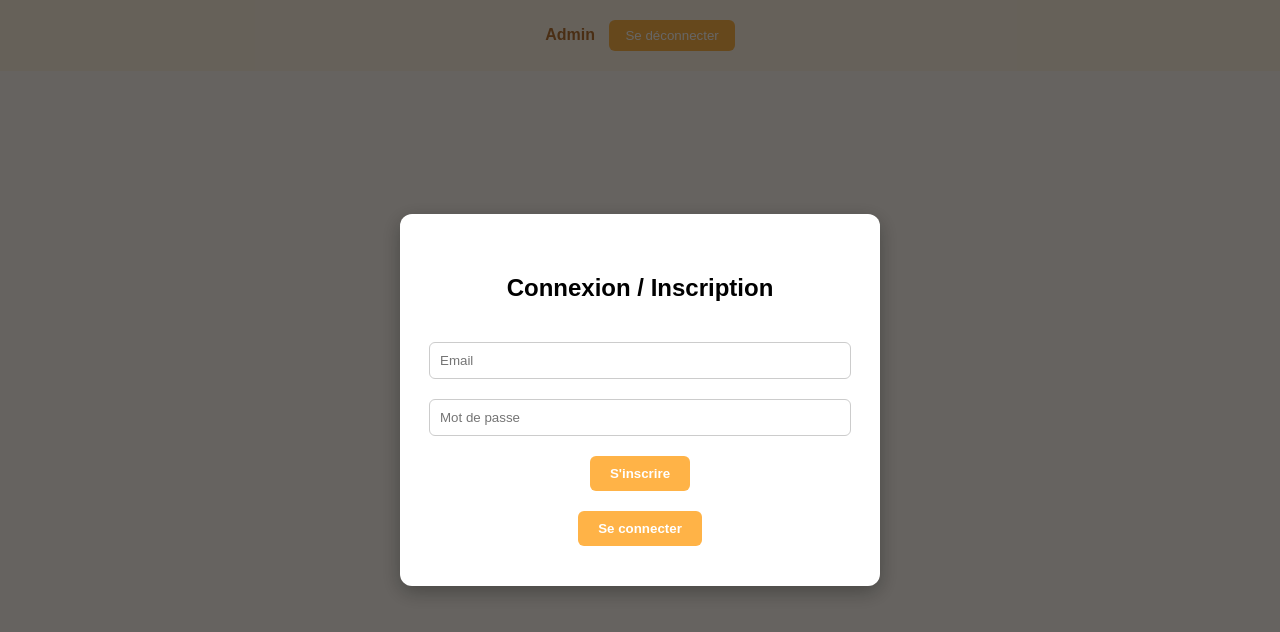
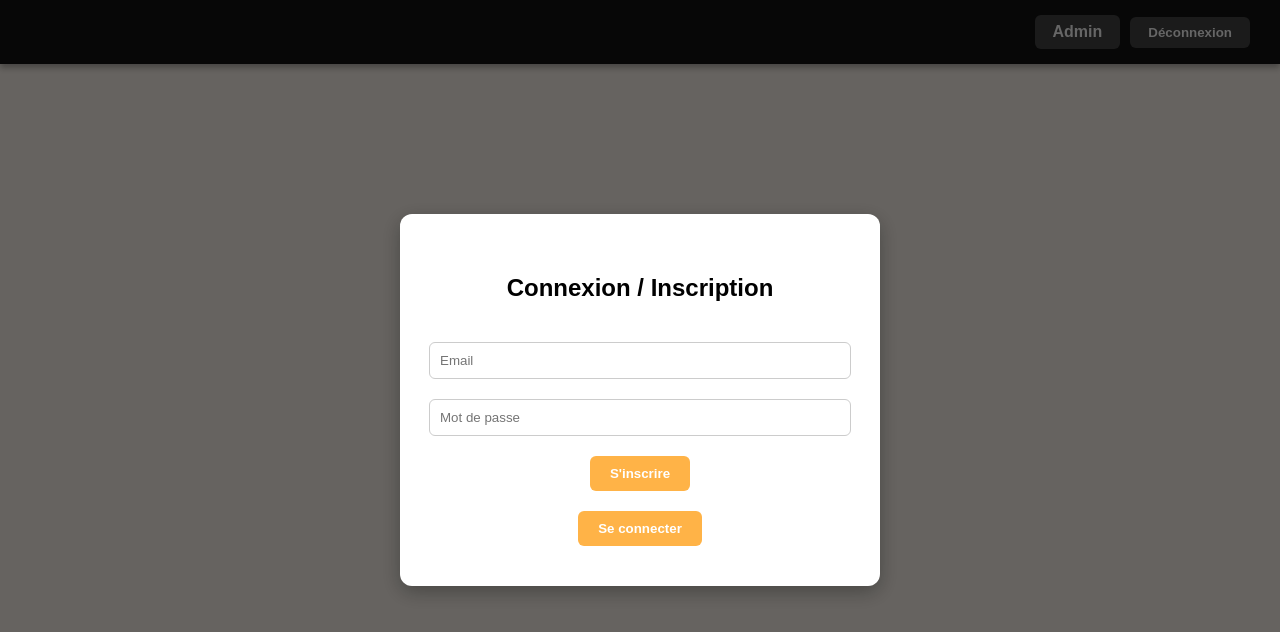
Before and after one commit to ElisaPre/SEVE-plant-hunt, a plain HTML site: page index.html in a window 1280 px wide. Drawn offline with Linux system fonts and the light colour scheme; no server answers.

Commit message:
Update index.html

```diff
--- a/index.html
+++ b/index.html
@@ -13,6 +13,41 @@
       display: flex;
       flex-direction: column;
       min-height: 100vh;
+    }
+
+    /* --- Bannière noire fixe --- */
+    .top-banner {
+      position: fixed;
+      top: 0;
+      left: 0;
+      right: 0;
+      background: #111;
+      color: #fff;
+      display: flex;
+      justify-content: flex-end;
+      align-items: center;
+      padding: 15px 30px;
+      z-index: 1000;
+      box-shadow: 0 4px 6px rgba(0,0,0,0.3);
+    }
+
+    .top-banner a,
+    .top-banner button {
+      background: #444;
+      color: #fff;
+      border: none;
+      border-radius: 6px;
+      padding: 8px 18px;
+      margin-left: 10px;
+      text-decoration: none;
+      cursor: pointer;
+      font-weight: bold;
+      transition: background 0.3s;
+    }
+
+    .top-banner a:hover,
+    .top-banner button:hover {
+      background: #666;
     }
 
     /* Overlay Auth */
@@ -68,6 +103,7 @@
       align-items: center;
       flex-direction: column;
       text-align: center;
+      margin-top: 80px; /* espace pour bannière fixe */
     }
 
     #main-content h1 {
@@ -76,10 +112,16 @@
       margin-bottom: 20px;
     }
 
+    #main-content p {
+      font-size: 1.1em;
+      color: #333;
+    }
+
     footer {
       text-align: center;
       padding: 20px;
       background: #fff3e0;
+      margin-top: auto;
     }
 
     footer button {
@@ -104,6 +146,12 @@
   </style>
 </head>
 <body>
+  <!-- Bannière noire -->
+  <div class="top-banner">
+    <a href="admin-login.html">Admin</a>
+    <button id="btn-signout">Déconnexion</button>
+  </div>
+
   <!-- Auth overlay -->
   <div id="auth-overlay" class="overlay">
     <div class="auth-card">
@@ -121,12 +169,6 @@
     <p>Vous êtes connecté.</p>
   </div>
 
-  <!-- Footer -->
-  <footer>
-    <a href="admin-login.html">Admin</a>
-    <button id="btn-signout">Se déconnecter</button>
-  </footer>
-
   <!-- Firebase -->
   <script src="https://www.gstatic.com/firebasejs/9.22.2/firebase-app-compat.js"></script>
   <script src="https://www.gstatic.com/firebasejs/9.22.2/firebase-auth-compat.js"></script>
@@ -139,8 +181,6 @@
       const btnSignup = document.getElementById('btn-signup');
       const btnSignin = document.getElementById('btn-signin');
       const btnSignout = document.getElementById('btn-signout');
-
-      //const auth = firebase.auth();
 
       // Vérifier si l'utilisateur est connecté
       auth.onAuthStateChanged(user => {
```
